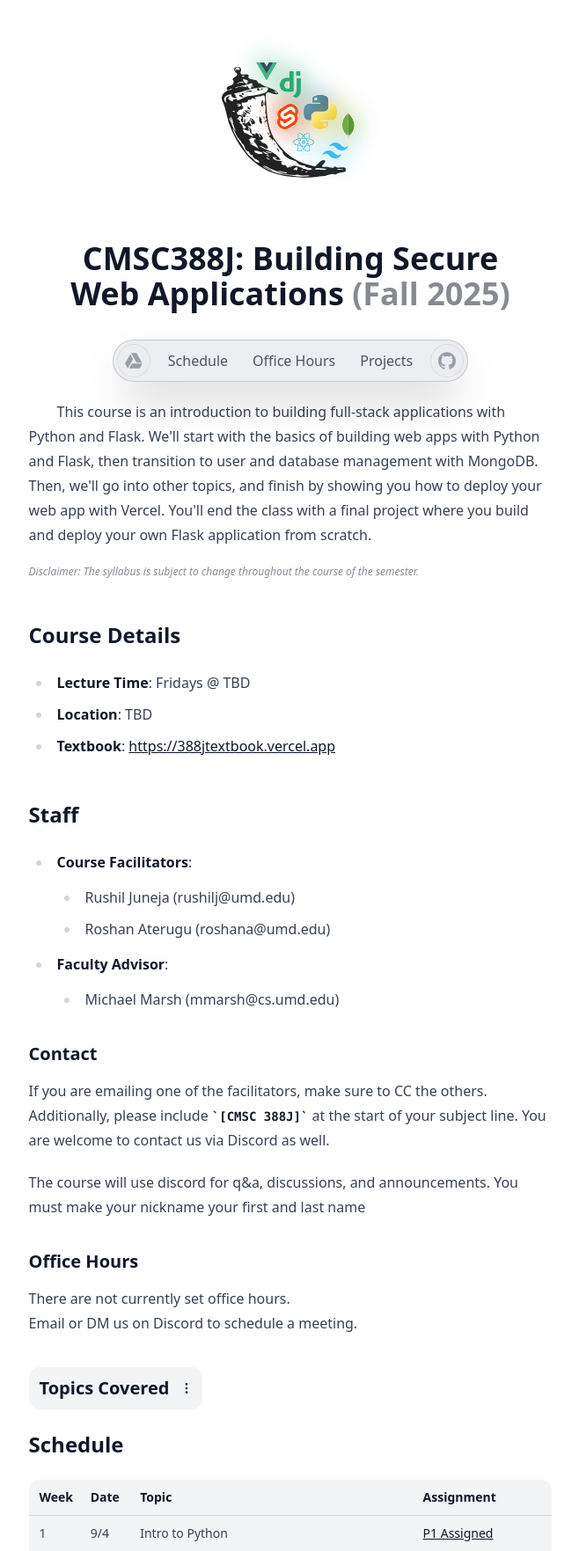
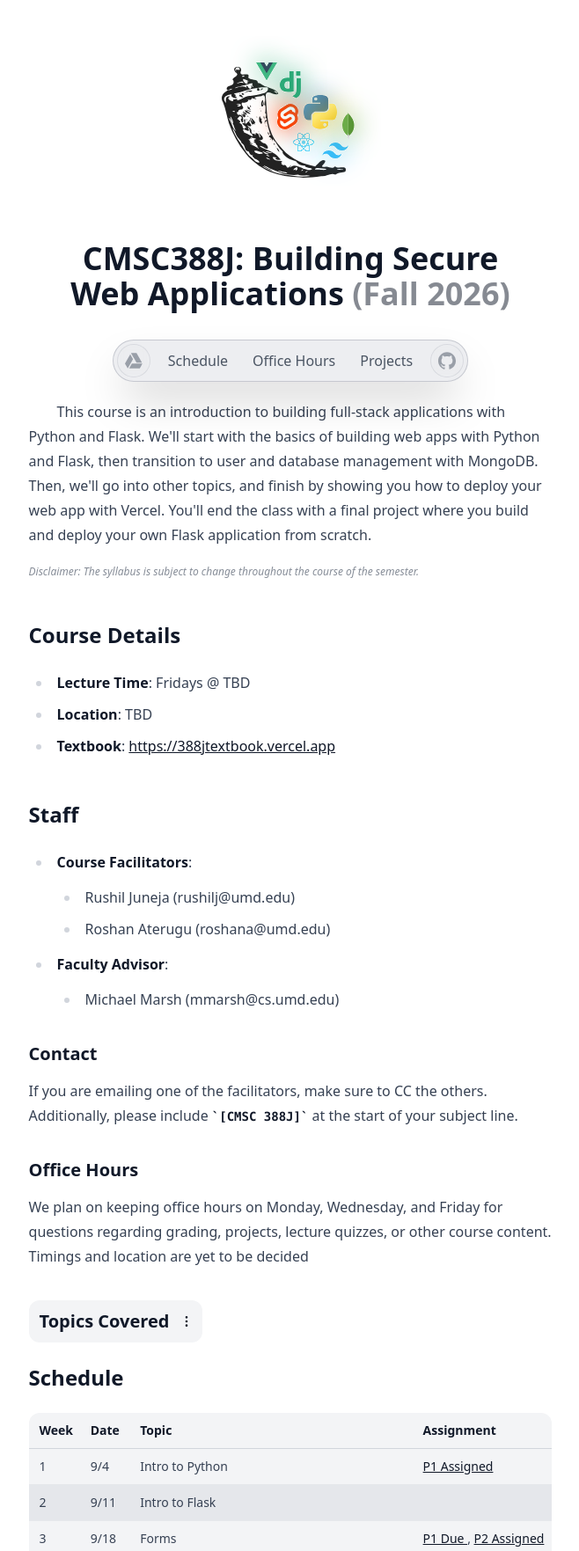
Before and after one commit to cmsc388jvercel-cyber/Vercel, a Flask app: page /388j in a window 1280 px wide. Shown: the top 1763 px of the page at 88% size, without its empty margins (310-968 px from the left). Run offline with Flask 2, Linux system fonts and the light colour scheme; style sheets or scripts are compiled from the project's sources.

Commit message:
upadated OH, submission timimg, year

```diff
--- a/CMSC388J-Website/homepage/templates/base.html
+++ b/CMSC388J-Website/homepage/templates/base.html
@@ -21,7 +21,7 @@
     CMSC388<span class="duration-300 relative group hover:text-blue-400"><img
         class="hidden sm:block select-none pointer-events-none opacity-0 min-w-96 h-96 shadow-xl border-2 border-white absolute top-0 left-1/2 z-50 translate-y-[12%] -translate-x-1/2 duration-300 group-hover:opacity-100 group-hover:translate-y-[10%] rounded-xl"
         src="https://media1.tenor.com/m/HDmATFxHCmMAAAAC/cat-funny.gif" />J</span>: Building Secure Web Applications <br
-      class="sm:hidden" /> <span class="opacity-50">(Fall 2025)</span>
+      class="sm:hidden" /> <span class="opacity-50">(Fall 2026)</span>
   </h1>
   {% block content %}{% endblock %}
 </body>
--- a/CMSC388J-Website/homepage/templates/home.html
+++ b/CMSC388J-Website/homepage/templates/home.html
@@ -26,13 +26,11 @@
 </li>
 </ul>
 <h3 id="contact">Contact</h3>
-<p>If you are emailing one of the facilitators, make sure to CC the others. Additionally, please include <code>[CMSC 388J]</code> at the start of your subject line. You are welcome to contact us via Discord as well.</p>
-<p>The course will use discord for q&amp;a, discussions, and announcements.
-You must make your nickname your first and last name</p>
+<p>If you are emailing one of the facilitators, make sure to CC the others. Additionally, please include <code>[CMSC 388J]</code> at the start of your subject line.</p>
 
 
 <h3 id="office-hours">Office Hours</h3>
-<p>There are not currently set office hours.<br/>Email or DM us on Discord to schedule a meeting.</p>
+<p>We plan on keeping office hours on Monday, Wednesday, and Friday for questions regarding grading, projects, lecture quizzes, or other course content. Timings and location are yet to be decided</p>
 <details class="-mb-6">
   <summary class="flex flex-nowrap no-wrap">
     <h3 id="topics-covered" class="cursor-pointer flex gap-3 items-center mb-0 mt-4 py-2 px-3 rounded-xl bg-gray-100 dark:bg-gray-700 duration-300 hover:bg-gray-200 dark:hover:bg-gray-600 active:duration-75 active:scale-95">Topics Covered<svg xmlns="http://www.w3.org/2000/svg" class="-mr-0.5" width="16" height="16" viewBox="0 0 24 24" fill="none" stroke="currentColor" stroke-width="2" stroke-linecap="round" stroke-linejoin="round" class="lucide lucide-more-vertical"><circle cx="12" cy="12" r="1"/><circle cx="12" cy="5" r="1"/><circle cx="12" cy="19" r="1"/></svg></h3>
@@ -83,7 +81,7 @@ You must make your nickname your first and last name</p>
 {% include "homepage/schedule.html" %}
 <!--  -->
 <h2 id="projects">Projects</h2>
-<p>Projects are due at <strong>2:59 PM</strong> on their due date. There will not be time in the schedule for blanket extensions. All projects must be submitted via gradescope-submit. If there is concern about your score let the instructors know.</p>
+<p>Projects are due at <strong>11:59 PM</strong> on their due date. There will not be time in the schedule for blanket extensions. All projects must be submitted via gradescope-submit. If there is concern about your score let the instructors know.</p>
 <h3 id="final-project">Final project</h3>
 <p>The final project will use everything you have learned in class before and will require you
 to build a Flask web application from scratch and deploy
--- a/CMSC388J-Website/homepage/templates/projects.html
+++ b/CMSC388J-Website/homepage/templates/projects.html
@@ -5,8 +5,10 @@
 {{ nav(url_for('index'), url_for('index') + '#schedule', url_for('index') + '#office-hours', '#') }}
 
 <section class="flex flex-col gap-6 mt-6 pb-12 text-center">
+  {# Leaderboard
   {% from 'leaderboardMacro.html' import leaderboard %}
   {{ leaderboard() }}
+  #}
 
   {% from 'projects/projectMacro.html' import projectComponent %}
 
```
